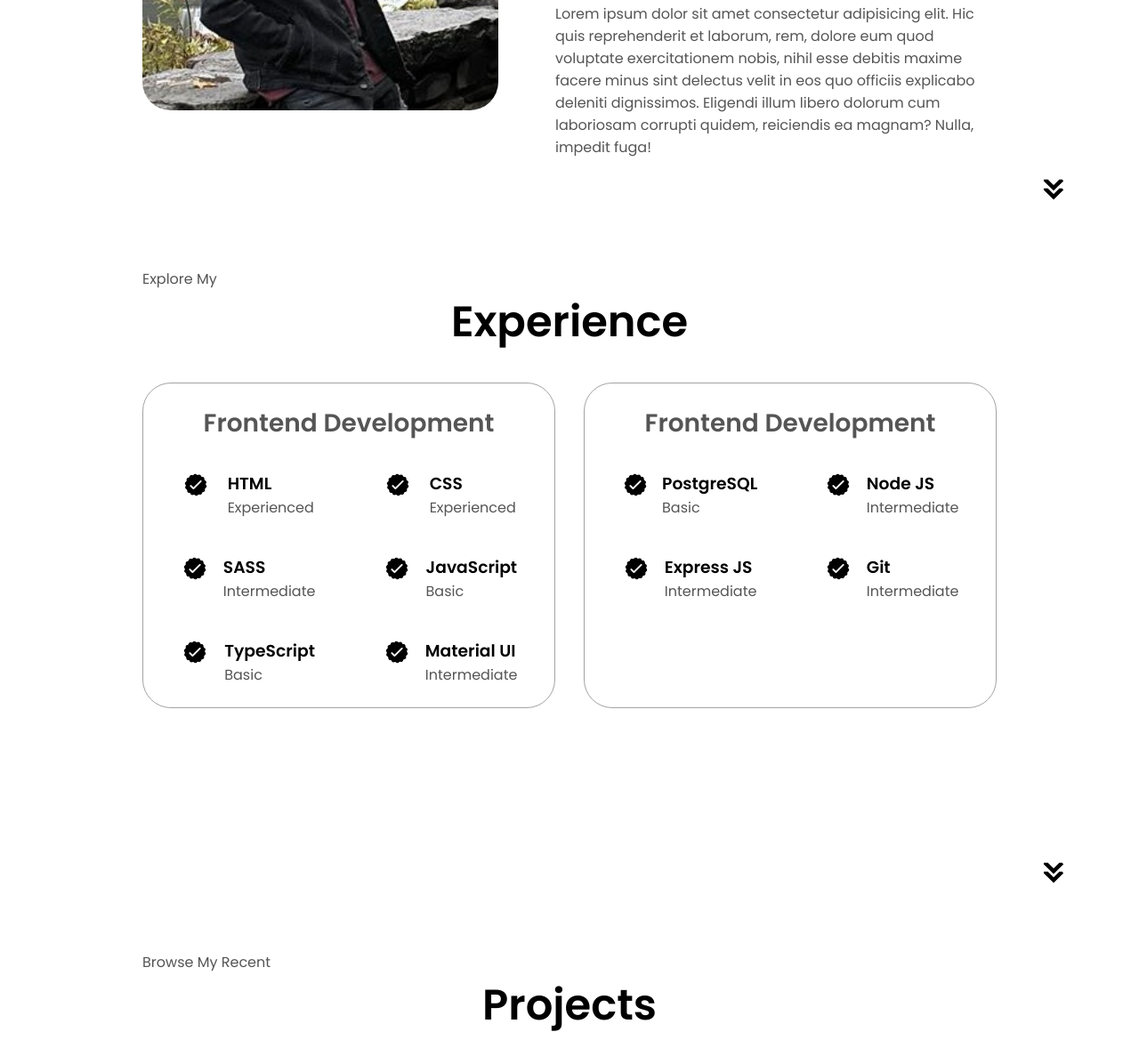
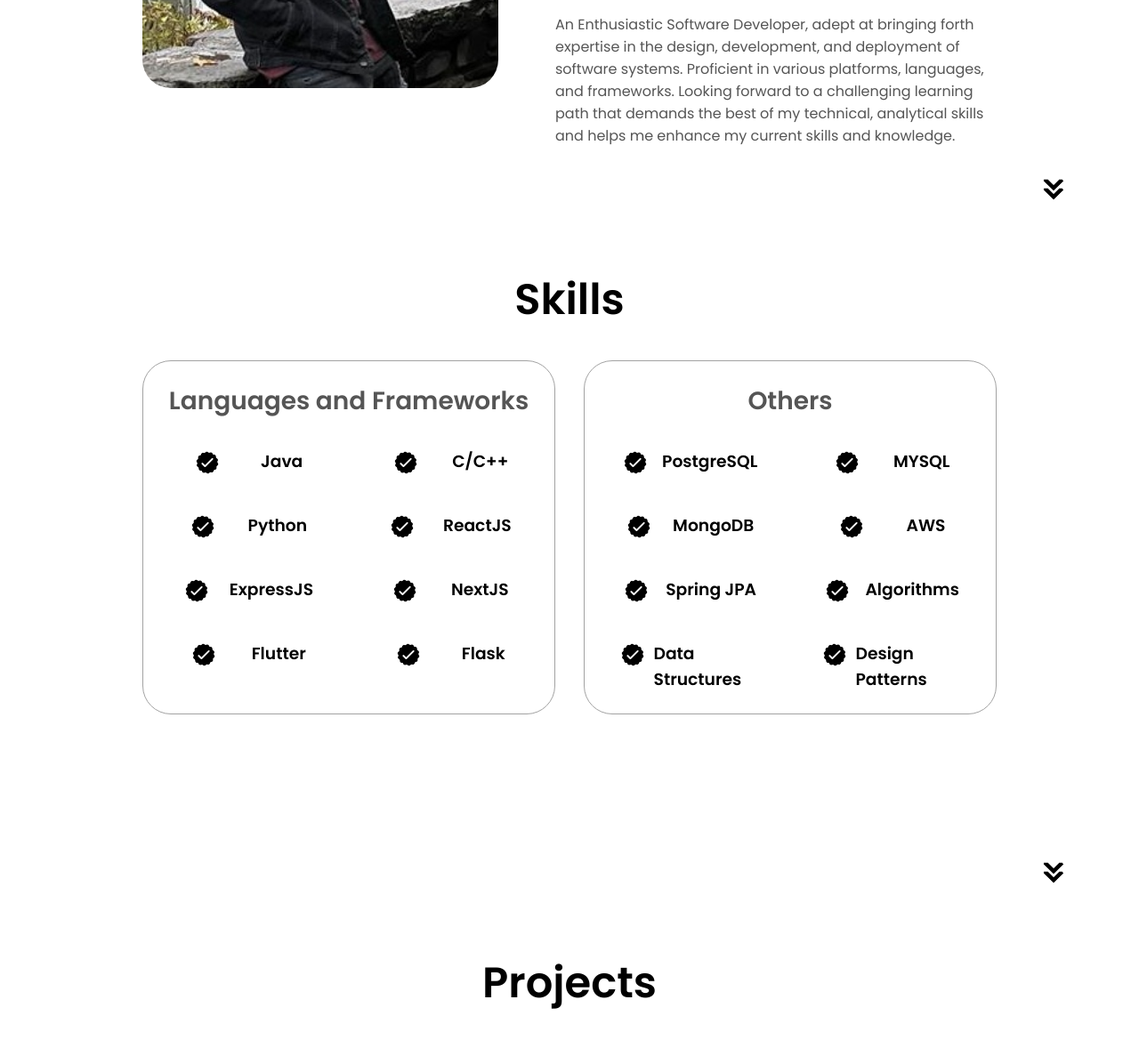
Before and after one commit to VishnubhotlaBharadwaj/portfolio, a plain HTML site: page index.html in a window 1280 px wide. Shown: the part 1395-2564 px from the top of the page at 89% size. Drawn offline with Linux system fonts and the light colour scheme.

Commit message:
commit changes

```diff
--- a/index.html
+++ b/index.html
@@ -48,7 +48,7 @@
           <button
             class="btn btn-color-2"
             onclick="window.open('./assets/Bharadwaj_Resume.pdf')">
-            Download CV
+            Download Resume
           </button>
           <button class="btn btn-color-1" onclick="location.href='./#contact'">
             Contact Info
@@ -71,7 +71,6 @@
       </div>
     </section>
     <section id="about">
-      <p class="section__text__p1">Get To Know More</p>
       <h1 class="title">About Me</h1>
       <div class="section-container">
         <div class="section__pic-container">
@@ -100,17 +99,15 @@
                 class="icon"
               />
               <h3>Education</h3>
-              <p>B.Sc. Bachelors Degree<br />M.Sc. Masters Degree</p>
+              <p>MS in Computer Science<br /><h4>University at Buffalo, SUNY</h4></p>
+              <p>B.Tech in Computer Science<br /><h4>SASTRA University, India</h4></p>
             </div>
           </div>
           <div class="text-container">
             <p>
-              Lorem ipsum dolor sit amet consectetur adipisicing elit. Hic quis
-              reprehenderit et laborum, rem, dolore eum quod voluptate
-              exercitationem nobis, nihil esse debitis maxime facere minus sint
-              delectus velit in eos quo officiis explicabo deleniti dignissimos.
-              Eligendi illum libero dolorum cum laboriosam corrupti quidem,
-              reiciendis ea magnam? Nulla, impedit fuga!
+                An Enthusiastic Software Developer, adept at bringing forth expertise in the design, development, and deployment of software systems.
+                Proficient in various platforms, languages, and frameworks.
+                Looking forward to a challenging learning path that demands the best of my technical, analytical skills and helps me enhance my current skills and knowledge.
             </p>
           </div>
         </div>
@@ -123,12 +120,11 @@
       />
     </section>
     <section id="experience">
-      <p class="section__text__p1">Explore My</p>
-      <h1 class="title">Experience</h1>
+      <h1 class="title">Skills</h1>
       <div class="experience-details-container">
         <div class="about-containers">
           <div class="details-container">
-            <h2 class="experience-sub-title">Frontend Development</h2>
+            <h2 class="experience-sub-title">Languages and Frameworks</h2>
             <div class="article-container">
               <article>
                 <img
@@ -137,8 +133,7 @@
                   class="icon"
                 />
                 <div>
-                  <h3>HTML</h3>
-                  <p>Experienced</p>
+                  <h3>Java</h3>
                 </div>
               </article>
               <article>
@@ -148,8 +143,7 @@
                   class="icon"
                 />
                 <div>
-                  <h3>CSS</h3>
-                  <p>Experienced</p>
+                  <h3>C/C++</h3>
                 </div>
               </article>
               <article>
@@ -159,8 +153,7 @@
                   class="icon"
                 />
                 <div>
-                  <h3>SASS</h3>
-                  <p>Intermediate</p>
+                  <h3>Python</h3>
                 </div>
               </article>
               <article>
@@ -170,8 +163,7 @@
                   class="icon"
                 />
                 <div>
-                  <h3>JavaScript</h3>
-                  <p>Basic</p>
+                  <h3>ReactJS</h3>
                 </div>
               </article>
               <article>
@@ -181,8 +173,7 @@
                   class="icon"
                 />
                 <div>
-                  <h3>TypeScript</h3>
-                  <p>Basic</p>
+                  <h3>ExpressJS</h3>
                 </div>
               </article>
               <article>
@@ -192,14 +183,33 @@
                   class="icon"
                 />
                 <div>
-                  <h3>Material UI</h3>
-                  <p>Intermediate</p>
+                  <h3>NextJS</h3>
+                </div>
+              </article>
+              <article>
+                <img
+                  src="./assets/checkmark.png"
+                  alt="Experience icon"
+                  class="icon"
+                />
+                <div>
+                  <h3>Flutter</h3>
+                </div>
+              </article>
+              <article>
+                <img
+                  src="./assets/checkmark.png"
+                  alt="Experience icon"
+                  class="icon"
+                />
+                <div>
+                  <h3>Flask</h3>
                 </div>
               </article>
             </div>
           </div>
           <div class="details-container">
-            <h2 class="experience-sub-title">Frontend Development</h2>
+            <h2 class="experience-sub-title">Others</h2>
             <div class="article-container">
               <article>
                 <img
@@ -209,7 +219,6 @@
                 />
                 <div>
                   <h3>PostgreSQL</h3>
-                  <p>Basic</p>
                 </div>
               </article>
               <article>
@@ -219,8 +228,7 @@
                   class="icon"
                 />
                 <div>
-                  <h3>Node JS</h3>
-                  <p>Intermediate</p>
+                  <h3>MYSQL</h3>
                 </div>
               </article>
               <article>
@@ -230,8 +238,7 @@
                   class="icon"
                 />
                 <div>
-                  <h3>Express JS</h3>
-                  <p>Intermediate</p>
+                  <h3>MongoDB</h3>
                 </div>
               </article>
               <article>
@@ -241,8 +248,47 @@
                   class="icon"
                 />
                 <div>
-                  <h3>Git</h3>
-                  <p>Intermediate</p>
+                  <h3>AWS</h3>
+                </div>
+              </article>
+              <article>
+                <img
+                  src="./assets/checkmark.png"
+                  alt="Experience icon"
+                  class="icon"
+                />
+                <div>
+                  <h3>Spring JPA</h3>
+                </div>
+              </article>
+              <article>
+                <img
+                  src="./assets/checkmark.png"
+                  alt="Experience icon"
+                  class="icon"
+                />
+                <div>
+                  <h3>Algorithms</h3>
+                </div>
+              </article>
+              <article>
+                <img
+                  src="./assets/checkmark.png"
+                  alt="Experience icon"
+                  class="icon"
+                />
+                <div>
+                  <h3>Data Structures</h3>
+                </div>
+              </article>
+              <article>
+                <img
+                  src="./assets/checkmark.png"
+                  alt="Experience icon"
+                  class="icon"
+                />
+                <div>
+                  <h3>Design Patterns</h3>
                 </div>
               </article>
             </div>
@@ -257,7 +303,6 @@
       />
     </section>
     <section id="projects">
-      <p class="section__text__p1">Browse My Recent</p>
       <h1 class="title">Projects</h1>
       <div class="experience-details-container">
         <div class="about-containers">
@@ -343,7 +388,6 @@
       />
     </section>
     <section id="contact">
-      <p class="section__text__p1">Get in Touch</p>
       <h1 class="title">Contact Me</h1>
       <div class="contact-info-upper-container">
         <div class="contact-info-container">
@@ -352,7 +396,7 @@
             alt="Email icon"
             class="icon contact-icon email-icon"
           />
-          <p><a href="mailto:examplemail@gmail.com">Example@gmail.com</a></p>
+          <p><a href="mailto:bharadwajv101@gmail.com">bharadwajv101@gmail.com</a></p>
         </div>
         <div class="contact-info-container">
           <img
@@ -360,7 +404,7 @@
             alt="LinkedIn icon"
             class="icon contact-icon"
           />
-          <p><a href="https://www.linkedin.com">LinkedIn</a></p>
+          <p><a href="https://www.linkedin.com/in/vdvbharadwajvishnubhotla/">LinkedIn</a></p>
         </div>
       </div>
     </section>
@@ -375,7 +419,7 @@
           </ul>
         </div>
       </nav>
-      <p>Copyright &#169; 2023 John Doe. All Rights Reserved.</p>
+      <p>Bharadwaj Vishnubhotla</p>
     </footer>
     <script src="script.js"></script>
   </body>
```
